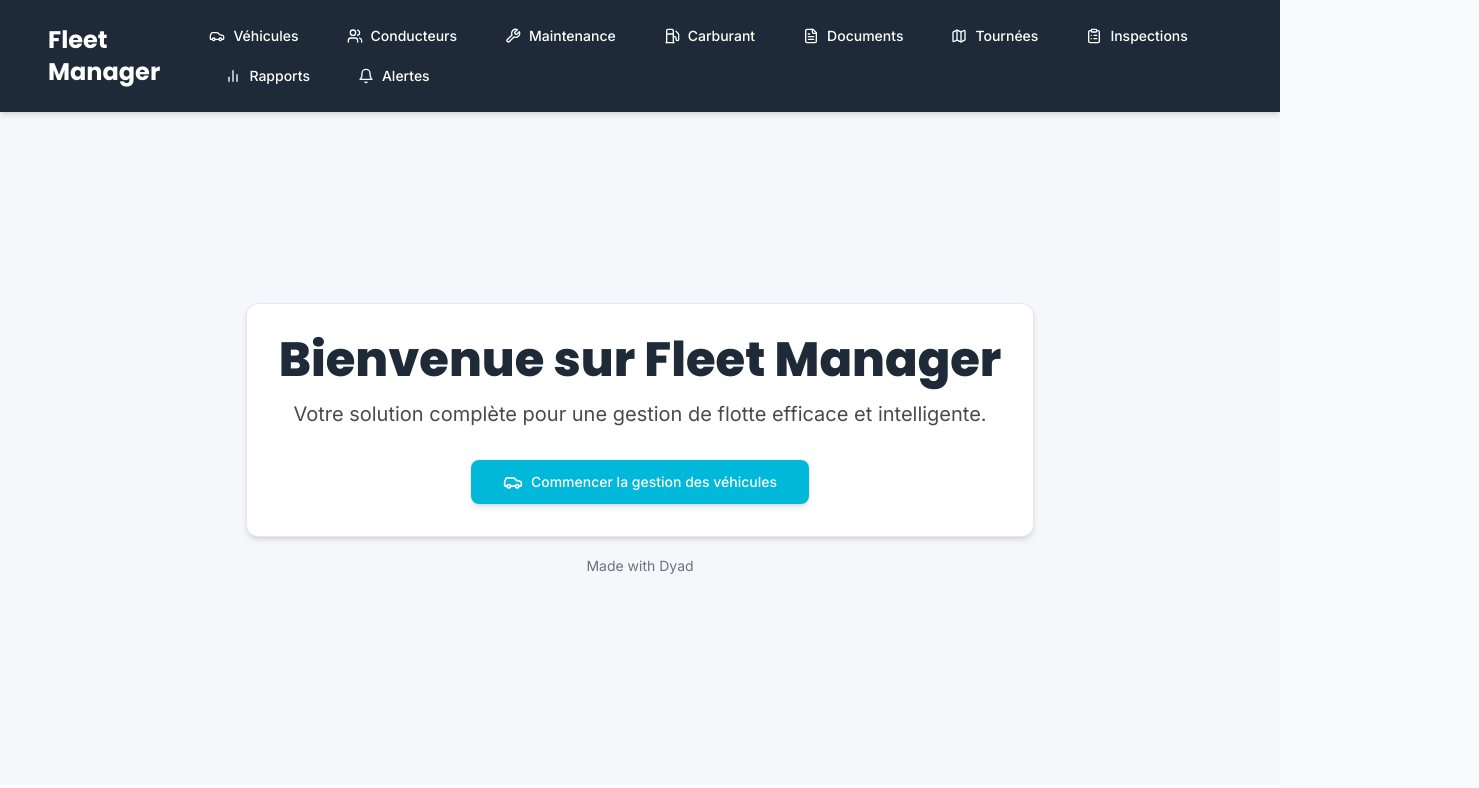
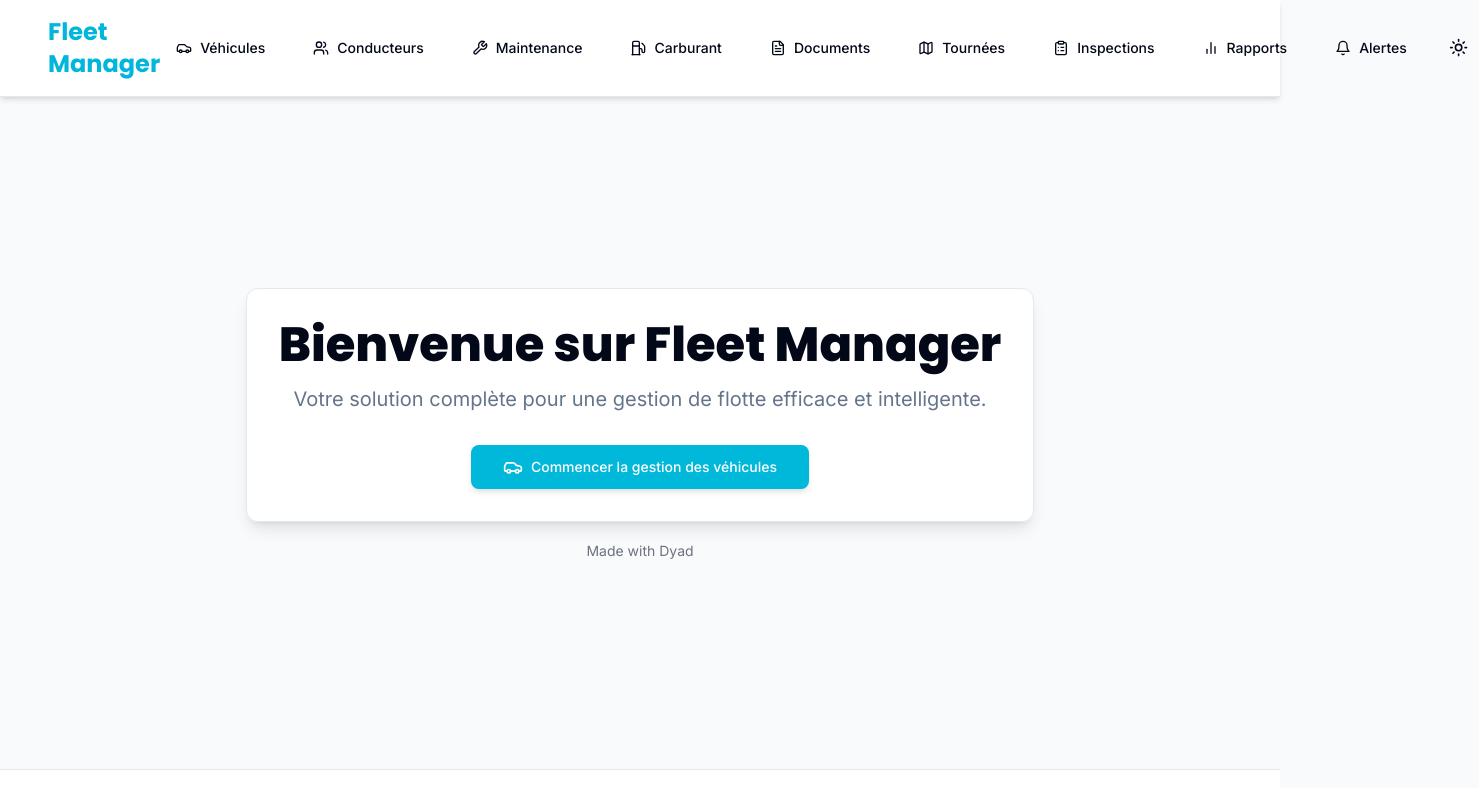
Before and after one commit to aymmej1920-bot/AymenMeji-Flote-m2l-tg, a React (Vite) app: page / in a window 1280 px wide. Shown: the top 788 px of the page, 1479 px wide, since content can reach past the window. Built offline with nearby package versions, Linux system fonts and the light colour scheme.

Commit message:
[dyad] Mise à jour du thème visuel de l'application avec mode sombre, glassmorphism et animations. - wrote 12 file(s), added framer-motion package(s)

```diff
--- a/package.json
+++ b/package.json
@@ -47,6 +47,7 @@
     "cmdk": "^1.0.0",
     "date-fns": "^3.6.0",
     "embla-carousel-react": "^8.3.0",
+    "framer-motion": "^12.23.24",
     "input-otp": "^1.2.4",
     "lucide-react": "^0.462.0",
     "next-themes": "^0.3.0",
--- a/src/components/CustomCard.tsx
+++ b/src/components/CustomCard.tsx
@@ -11,7 +11,7 @@ const CustomCard = React.forwardRef<
   <div
     ref={ref}
     className={cn(
-      "rounded-lg border bg-card text-card-foreground shadow-md",
+      "rounded-xl border bg-card/90 text-card-foreground shadow-lg backdrop-blur-sm", // Adjusted for glassmorphism
       className
     )}
     {...props}
--- /dev/null
+++ b/src/components/ThemeToggle.tsx
@@ -0,0 +1,40 @@
+"use client";
+
+import * as React from "react";
+import { Moon, Sun } from "lucide-react";
+import { useTheme } from "next-themes";
+
+import { CustomButton } from "@/components/CustomButton";
+import {
+  DropdownMenu,
+  DropdownMenuContent,
+  DropdownMenuItem,
+  DropdownMenuTrigger,
+} from "@/components/ui/dropdown-menu";
+
+export function ThemeToggle() {
+  const { setTheme } = useTheme();
+
+  return (
+    <DropdownMenu>
+      <DropdownMenuTrigger asChild>
+        <CustomButton variant="ghost" size="icon">
+          <Sun className="h-[1.2rem] w-[1.2rem] rotate-0 scale-100 transition-all dark:-rotate-90 dark:scale-0" />
+          <Moon className="absolute h-[1.2rem] w-[1.2rem] rotate-90 scale-0 transition-all dark:rotate-0 dark:scale-100" />
+          <span className="sr-only">Toggle theme</span>
+        </CustomButton>
+      </DropdownMenuTrigger>
+      <DropdownMenuContent align="end">
+        <DropdownMenuItem onClick={() => setTheme("light")}>
+          Light
+        </DropdownMenuItem>
+        <DropdownMenuItem onClick={() => setTheme("dark")}>
+          Dark
+        </DropdownMenuItem>
+        <DropdownMenuItem onClick={() => setTheme("system")}>
+          System
+        </DropdownMenuItem>
+      </DropdownMenuContent>
+    </DropdownMenu>
+  );
+}
--- a/src/components/layout/MainLayout.tsx
+++ b/src/components/layout/MainLayout.tsx
@@ -1,6 +1,7 @@
 import React from 'react';
 import { Link } from 'react-router-dom';
-import { CustomButton } from '@/components/CustomButton'; // Utiliser CustomButton
+import { CustomButton } from '@/components/CustomButton';
+import { ThemeToggle } from '@/components/ThemeToggle'; // Import ThemeToggle
 import { Car, Users, Fuel, FileText, Wrench, Map, ClipboardList, BarChart2, Bell } from 'lucide-react';
 
 interface MainLayoutProps {
@@ -9,65 +10,66 @@ interface MainLayoutProps {
 
 const MainLayout: React.FC<MainLayoutProps> = ({ children }) => {
   return (
-    <div className="min-h-screen flex flex-col bg-light-grey font-sans"> {/* Utiliser light-grey pour le fond */}
-      <header className="bg-night-blue text-white p-4 shadow-md"> {/* Utiliser night-blue pour l'en-tête */}
+    <div className="min-h-screen flex flex-col bg-background font-sans"> {/* Use bg-background for theme support */}
+      <header className="bg-card text-foreground p-4 shadow-md border-b border-border"> {/* Use theme colors */}
         <div className="container mx-auto flex justify-between items-center">
-          <Link to="/" className="text-2xl font-heading font-bold"> {/* Utiliser font-heading */}
+          <Link to="/" className="text-2xl font-heading font-bold text-primary"> {/* Use text-primary for logo */}
             Fleet Manager
           </Link>
-          <nav className="space-x-4">
+          <nav className="flex items-center space-x-4"> {/* Added flex items-center */}
             <CustomButton variant="ghost" asChild>
-              <Link to="/vehicles" className="flex items-center gap-2 text-white hover:text-turquoise"> {/* Ajuster les couleurs de texte */}
+              <Link to="/vehicles" className="flex items-center gap-2 text-foreground hover:text-primary">
                 <Car className="h-4 w-4" /> Véhicules
               </Link>
             </CustomButton>
             <CustomButton variant="ghost" asChild>
-              <Link to="/drivers" className="flex items-center gap-2 text-white hover:text-turquoise">
+              <Link to="/drivers" className="flex items-center gap-2 text-foreground hover:text-primary">
                 <Users className="h-4 w-4" /> Conducteurs
               </Link>
             </CustomButton>
             <CustomButton variant="ghost" asChild>
-              <Link to="/maintenance" className="flex items-center gap-2 text-white hover:text-turquoise">
+              <Link to="/maintenance" className="flex items-center gap-2 text-foreground hover:text-primary">
                 <Wrench className="h-4 w-4" /> Maintenance
               </Link>
             </CustomButton>
             <CustomButton variant="ghost" asChild>
-              <Link to="/fuel" className="flex items-center gap-2 text-white hover:text-turquoise">
+              <Link to="/fuel" className="flex items-center gap-2 text-foreground hover:text-primary">
                 <Fuel className="h-4 w-4" /> Carburant
               </Link>
             </CustomButton>
             <CustomButton variant="ghost" asChild>
-              <Link to="/documents" className="flex items-center gap-2 text-white hover:text-turquoise">
+              <Link to="/documents" className="flex items-center gap-2 text-foreground hover:text-primary">
                 <FileText className="h-4 w-4" /> Documents
               </Link>
             </CustomButton>
             <CustomButton variant="ghost" asChild>
-              <Link to="/tours" className="flex items-center gap-2 text-white hover:text-turquoise">
+              <Link to="/tours" className="flex items-center gap-2 text-foreground hover:text-primary">
                 <Map className="h-4 w-4" /> Tournées
               </Link>
             </CustomButton>
             <CustomButton variant="ghost" asChild>
-              <Link to="/inspections" className="flex items-center gap-2 text-white hover:text-turquoise">
+              <Link to="/inspections" className="flex items-center gap-2 text-foreground hover:text-primary">
                 <ClipboardList className="h-4 w-4" /> Inspections
               </Link>
             </CustomButton>
             <CustomButton variant="ghost" asChild>
-              <Link to="/reports" className="flex items-center gap-2 text-white hover:text-turquoise">
+              <Link to="/reports" className="flex items-center gap-2 text-foreground hover:text-primary">
                 <BarChart2 className="h-4 w-4" /> Rapports
               </Link>
             </CustomButton>
             <CustomButton variant="ghost" asChild>
-              <Link to="/notifications" className="flex items-center gap-2 text-white hover:text-turquoise">
+              <Link to="/notifications" className="flex items-center gap-2 text-foreground hover:text-primary">
                 <Bell className="h-4 w-4" /> Alertes
               </Link>
             </CustomButton>
+            <ThemeToggle /> {/* Add ThemeToggle here */}
           </nav>
         </div>
       </header>
       <main className="flex-grow container mx-auto p-4">
         {children}
       </main>
-      <footer className="p-4 text-center text-sm text-dark-grey border-t border-light-grey bg-white"> {/* Ajuster les couleurs du footer */}
+      <footer className="p-4 text-center text-sm text-muted-foreground border-t border-border bg-card"> {/* Use theme colors */}
         © {new Date().getFullYear()} Fleet Manager. Made with Dyad.
       </footer>
     </div>
--- a/src/globals.css
+++ b/src/globals.css
@@ -4,7 +4,7 @@
 
 @layer base {
   :root {
-    --background: 210 20% 98%; /* Light Grey #F5F7FA */
+    --background: 210 20% 98%; /* Light Grey #F4F5F7 */
     --foreground: 222.2 84% 4.9%; /* Night Blue #1E2A38 */
 
     --card: 0 0% 100%; /* Pure White #FFFFFF */
@@ -13,11 +13,14 @@
     --popover: 0 0% 100%;
     --popover-foreground: 222.2 84% 4.9%;
 
-    --primary: 210 40% 98%; /* Turquoise #00B8D9 */
-    --primary-foreground: 222.2 47.4% 11.2%; /* White */
+    --primary: 190 100% 42.9%; /* Turquoise #00B8D9 */
+    --primary-foreground: 0 0% 100%; /* White */
 
     --secondary: 210 40% 96.1%; /* Dark Grey #4A4A4A */
     --secondary-foreground: 222.2 47.4% 11.2%; /* White */
+
+    --destructive: 0 84.2% 60.2%; /* Coral #FF6B6B */
+    --destructive-foreground: 210 40% 98%; /* White */
 
     --muted: 210 40% 96.1%;
     --muted-foreground: 215.4 16.3% 46.9%;
@@ -25,14 +28,11 @@
     --accent: 0 84.2% 60.2%; /* Coral #FF6B6B */
     --accent-foreground: 210 40% 98%; /* White */
 
-    --destructive: 0 84.2% 60.2%;
-    --destructive-foreground: 210 40% 98%;
-
     --border: 214.3 31.8% 91.4%;
     --input: 214.3 31.8% 91.4%;
     --ring: 222.2 84% 4.9%;
 
-    --radius: 0.75rem; /* 12px */
+    --radius: 1rem; /* 16px */
 
     --sidebar-background: 210 20% 98%; /* Light Grey */
     --sidebar-foreground: 222.2 84% 4.9%; /* Night Blue */
@@ -45,17 +45,17 @@
   }
 
   .dark {
-    --background: 222.2 84% 4.9%;
-    --foreground: 210 40% 98%;
+    --background: 220 10% 5%; /* Dark background #0E1116 */
+    --foreground: 210 40% 98%; /* Light text #EAEAEA */
 
-    --card: 222.2 84% 4.9%;
-    --card-foreground: 210 40% 98%;
+    --card: 218 10% 10%; /* Dark card #1C1F26 */
+    --card-foreground: 210 40% 98%; /* Light text #EAEAEA */
 
-    --popover: 222.2 84% 4.9%;
+    --popover: 218 10% 10%;
     --popover-foreground: 210 40% 98%;
 
-    --primary: 210 40% 98%;
-    --primary-foreground: 222.2 47.4% 11.2%;
+    --primary: 190 100% 42.9%; /* Turquoise #00B8D9 */
+    --primary-foreground: 0 0% 100%;
 
     --secondary: 217.2 32.6% 17.5%;
     --secondary-foreground: 210 40% 98%;
@@ -63,7 +63,7 @@
     --muted: 217.2 32.6% 17.5%;
     --muted-foreground: 215 20.2% 65.1%;
 
-    --accent: 217.2 32.6% 17.5%;
+    --accent: 0 84.2% 60.2%; /* Coral #FF6B6B */
     --accent-foreground: 210 40% 98%;
 
     --destructive: 0 62.8% 30.6%;
--- a/src/pages/Index.tsx
+++ b/src/pages/Index.tsx
@@ -1,16 +1,22 @@
 import { MadeWithDyad } from "@/components/made-with-dyad";
 import { Link } from "react-router-dom";
-import { CustomButton } from "@/components/CustomButton"; // Utiliser CustomButton
-import { CustomCard, CustomCardContent } from "@/components/CustomCard"; // Utiliser CustomCard
+import { CustomButton } from "@/components/CustomButton";
+import { CustomCard, CustomCardContent } from "@/components/CustomCard";
 import { Car } from "lucide-react";
+import { motion } from "framer-motion"; // Import motion
 
 const Index = () => {
   return (
-    <div className="min-h-[calc(100vh-160px)] flex flex-col items-center justify-center bg-light-grey"> {/* Utiliser light-grey */}
-      <CustomCard className="text-center p-8"> {/* Utiliser CustomCard */}
-        <CustomCardContent className="p-0"> {/* Retirer le padding par défaut de CustomCardContent si nécessaire */}
-          <h1 className="text-5xl font-heading font-extrabold mb-4 text-night-blue">Bienvenue sur Fleet Manager</h1> {/* Utiliser font-heading et night-blue */}
-          <p className="text-xl text-dark-grey mb-8"> {/* Utiliser dark-grey */}
+    <div className="min-h-[calc(100vh-160px)] flex flex-col items-center justify-center bg-background"> {/* Use bg-background for theme support */}
+      <motion.div
+        initial={{ opacity: 0, y: 20 }}
+        animate={{ opacity: 1, y: 0 }}
+        transition={{ duration: 0.5 }}
+      >
+        <CustomCard className="text-center p-8">
+          <CustomCardContent className="p-0">
+            <h1 className="text-5xl font-heading font-extrabold mb-4 text-foreground">Bienvenue sur Fleet Manager</h1> {/* Use text-foreground for theme support */}
+            <p className="text-xl text-muted-foreground mb-8"> {/* Use text-muted-foreground for theme support */}
               Votre solution complète pour une gestion de flotte efficace et intelligente.
             </p>
             <CustomButton size="lg" asChild>
@@ -20,6 +26,7 @@ const Index = () => {
             </CustomButton>
           </CustomCardContent>
         </CustomCard>
+      </motion.div>
       <MadeWithDyad />
     </div>
   );
--- a/tailwind.config.ts
+++ b/tailwind.config.ts
@@ -66,7 +66,7 @@ export default {
           foreground: "#FFFFFF",
         },
         "light-grey": {
-          DEFAULT: "#F5F7FA",
+          DEFAULT: "#F4F5F7", // Adjusted to user's request
           foreground: "#4A4A4A",
         },
         "dark-grey": {
@@ -77,26 +77,25 @@ export default {
           DEFAULT: "#FFFFFF",
           foreground: "#1E2A38",
         },
-        sidebar: {
-          DEFAULT: "hsl(var(--sidebar-background))",
-          foreground: "hsl(var(--sidebar-foreground))",
-          primary: "hsl(var(--sidebar-primary))",
-          "primary-foreground": "hsl(var(--sidebar-primary-foreground))",
-          accent: "hsl(var(--sidebar-accent))",
-          "accent-foreground": "hsl(var(--sidebar-accent-foreground))",
-          border: "hsl(var(--sidebar-border))",
-          ring: "hsl(var(--sidebar-ring))",
+        // Dark mode specific colors
+        "dark-background": {
+          DEFAULT: "#0E1116",
+          foreground: "#EAEAEA",
+        },
+        "dark-card": {
+          DEFAULT: "#1C1F26",
+          foreground: "#EAEAEA",
         },
       },
       borderRadius: {
-        lg: "12px", // Adjusted for buttons/cards
+        lg: "16px", // Adjusted for buttons/cards to be more rounded
         md: "8px",
         sm: "4px",
       },
       fontFamily: {
         sans: ["Inter", "sans-serif"], // Default text
         heading: ["Poppins", "sans-serif"], // Titles
-        mono: ["Montserrat", "monospace"], // Numbers/Stats
+        mono: ["Montserrat", "monospace"], // Numbers/Stats (already good)
       },
       keyframes: {
         "accordion-down": {
```
Also changed, not shown: src/components/theme-provider.tsx (added, +9 -0 lines), src/main.tsx (+9 -1 lines), src/pages/Vehicles.tsx (+8 -8 lines), 1 other file (tests, documents, lock files or other folders). Lines whose indentation alone changed are shown as unchanged.
